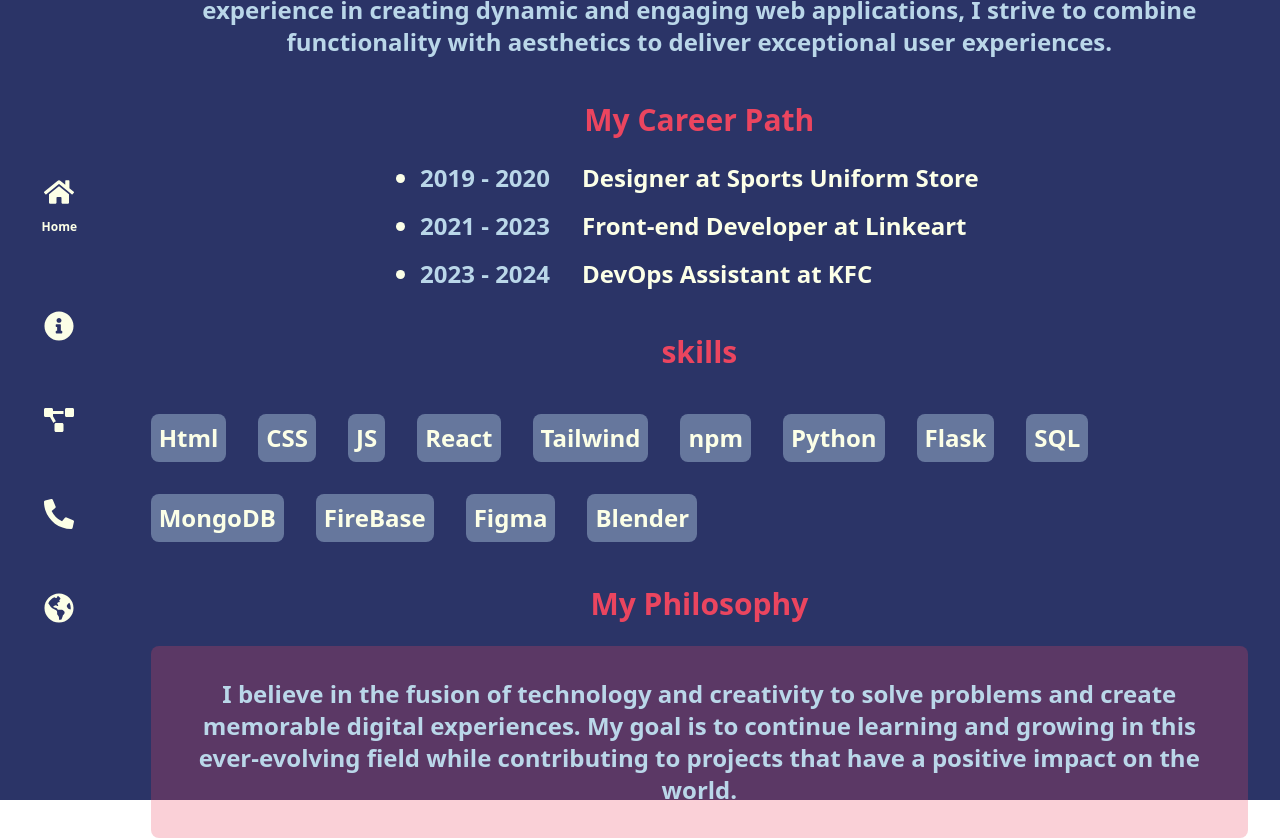
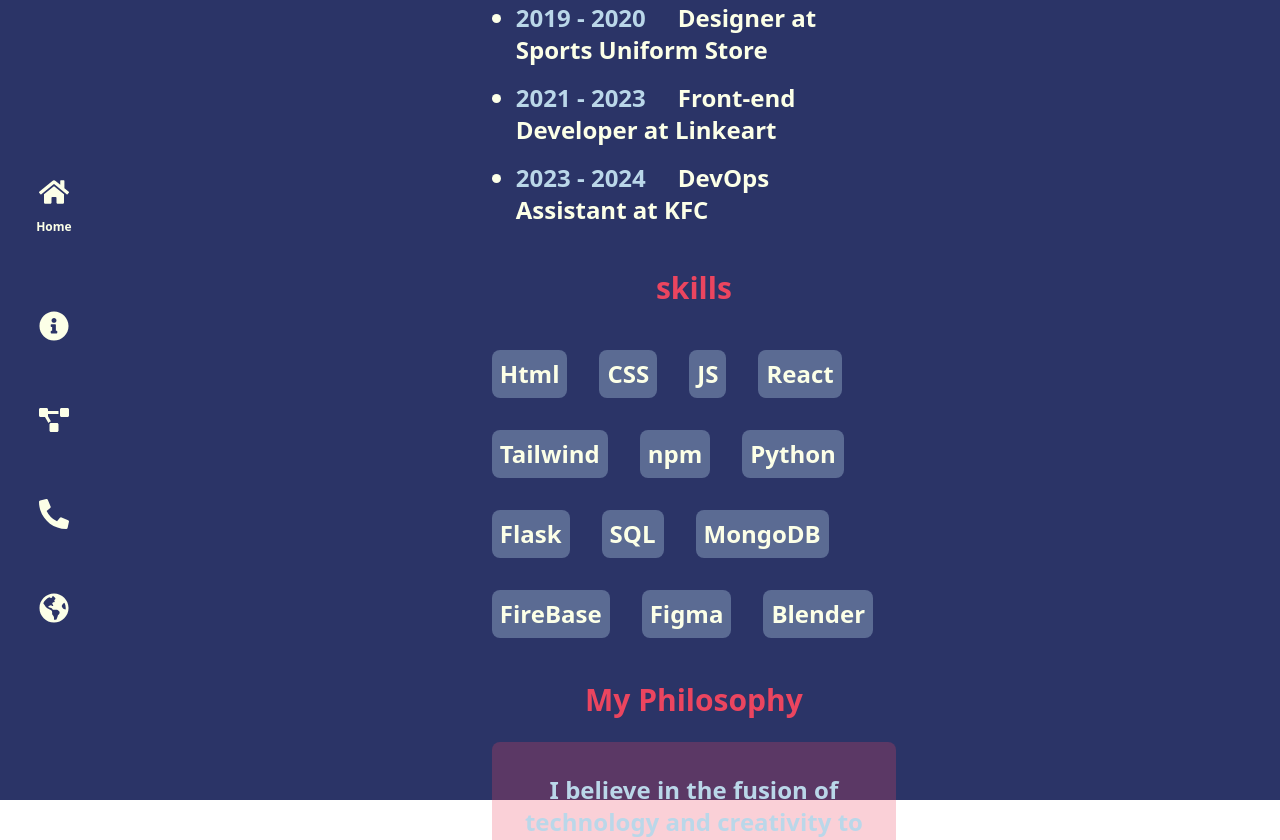
Before and after one commit to Jiwemoyo/MyPortafolio, a React (Vite) app: page /about in a window 1280 px wide. Shown: the top 840 px of the page. Built offline with nearby package versions, Linux system fonts and the light colour scheme.

Commit message:
algo hice

```diff
--- a/src/components/About.jsx
+++ b/src/components/About.jsx
@@ -1,48 +1,39 @@
 import React from "react";
 import { useTranslation } from "react-i18next";
+
 export const About = () => {
   const { t } = useTranslation();
   return (
-    <div className="bg-custom-blue flex flex-col gap-6 justify-center items-center h-100 px-8 text-center text-custom-celeste text-xl font-semibold sm:text-2xl sm:w-full sm:h-screen">
+    <div className="bg-custom-blue flex flex-col gap-6 justify-center items-center h-screen px-8 text-center text-custom-celeste text-xl font-semibold sm:text-2xl sm:w-full sm:px-96">
       <p>{t("about-presentation")}</p>
-      <h3 className=" text-custom-red text-2xl sm:text-3xl mt-5">{t("carer-path")}</h3>
-      <ul className=" list-disc text-xl px-6 text-left text-custom-white space-y-4 sm:text-2xl">
+      <h3 className="text-custom-red text-2xl sm:text-3xl mt-5">{t("carer-path")}</h3>
+      <ul className="list-disc text-xl px-6 text-left text-custom-white space-y-4 sm:text-2xl">
         <li>
-          {" "}
-          <span className=" text-custom-celeste mr-8">2019 - 2020</span>
+          <span className="text-custom-celeste mr-8">2019 - 2020</span>
           {t("dates-about.date1")}
         </li>
         <li>
-          {" "}
-          <span className=" text-custom-celeste mr-8">2021 - 2023</span>
+          <span className="text-custom-celeste mr-8">2021 - 2023</span>
           {t("dates-about.date2")}
         </li>
         <li>
-          {" "}
-          <span className=" text-custom-celeste mr-8">2023 - 2024</span>
+          <span className="text-custom-celeste mr-8">2023 - 2024</span>
           {t("dates-about.date3")}
         </li>
       </ul>
-      <h3 className=" text-custom-red text-2xl mt-5 sm:text-3xl ">{t("skills")}</h3>
-      <ul className="grid grid-cols-3 gap-8 text-custom-white mt-5 font-semibold sm:flex sm:flex-wrap ">
-        <li className="animate-bg-fade bg-blue-500 p-2 rounded-lg">Html</li>
-        <li className="animate-bg-fade bg-blue-500 p-2 rounded-lg">CSS</li>
-        <li className="animate-bg-fade bg-blue-500 p-2 rounded-lg">JS</li>
-        <li className="animate-bg-fade bg-blue-500 p-2 rounded-lg">React</li>
-        <li className="animate-bg-fade bg-blue-500 p-2 rounded-lg">Tailwind</li>
-        <li className="animate-bg-fade bg-blue-500 p-2 rounded-lg">npm</li>
-        <li className="animate-bg-fade bg-blue-500 p-2 rounded-lg">Python</li>
-        <li className="animate-bg-fade bg-blue-500 p-2 rounded-lg">Flask</li>
-        <li className="animate-bg-fade bg-blue-500 p-2 rounded-lg">SQL</li>
-        <li className="animate-bg-fade bg-blue-500 p-2 rounded-lg">MongoDB</li>
-        <li className="animate-bg-fade bg-blue-500 p-2 rounded-lg">FireBase</li>
-        <li className="animate-bg-fade bg-blue-500 p-2 rounded-lg">Figma</li>
-        <li className="col-start-2 animate-bg-fade bg-blue-500 p-2 rounded-lg">
-          Blender
-        </li>
+      <h3 className="text-custom-red text-2xl mt-5 sm:text-3xl">{t("skills")}</h3>
+      <ul className="grid grid-cols-3 gap-8 text-custom-white mt-5 font-semibold sm:flex sm:flex-wrap">
+        {[
+          "Html", "CSS", "JS", "React", "Tailwind", "npm",
+          "Python", "Flask", "SQL", "MongoDB", "FireBase", "Figma", "Blender"
+        ].map((skill, index) => (
+          <li key={index} className="animate-bg-fade bg-blue-500 p-2 rounded-lg">
+            {skill}
+          </li>
+        ))}
       </ul>
-      <h3 className=" text-custom-red text-2xl mt-5 sm:text-3xl">{t("Philosophy")}</h3>
-      <p className=" bg-custom-red py-8 px-8 bg-opacity-25 rounded-lg">{t("Philosophy-context")}</p>
+      <h3 className="text-custom-red text-2xl mt-5 sm:text-3xl">{t("Philosophy")}</h3>
+      <p className="bg-custom-red py-8 px-8 bg-opacity-25 rounded-lg">{t("Philosophy-context")}</p>
     </div>
   );
 };
```
